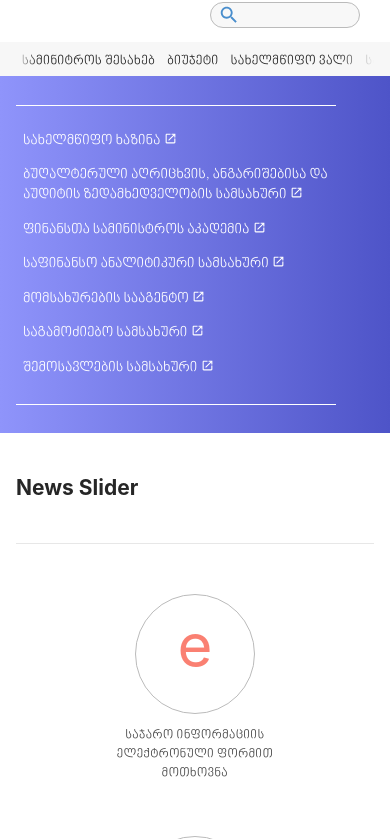
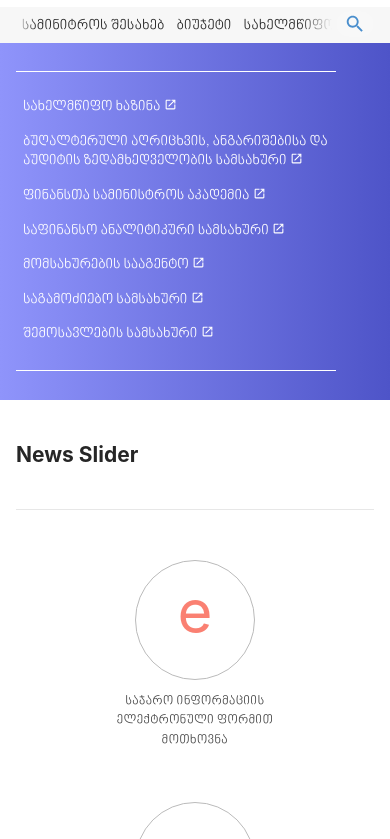
Before and after one commit to davidkvara/mof, a website built with Parcel: page index.html in a window 390 px wide. Shown: the part 94-933 px from the top of the page. Built offline with nearby package versions, Linux system fonts and the light colour scheme.

Commit message:
responsive navigation: test one

```diff
--- a/css/style.css
+++ b/css/style.css
@@ -138,6 +138,7 @@ a:focus {
 
 .nav {
   display: flex;
+  flex: 1;
   flex-wrap: nowrap;
 }
 
@@ -158,24 +159,27 @@ a:focus {
   -webkit-appearance: none;
   /* font-family: inherit; */
   /* font-size: 16px; */
+  width: 80px;
+  margin-left: 20px;
+  border: 1px solid transparent;
 
   padding: 2px 2px 2px 34px;
-  border: 1px solid #bbb;
   border-radius: 30px;
   color: #454545;
   background: url(../images/search-icon.svg) no-repeat 7px 1px;
-  transition: width 0.5s ease;
+  transition: 0.5s ease;
+  margin-left: 10px;
+  transition: 0.3s ease;
+  background-color: #f8f8f8;
   height: 26px;
-  width: 150px;
-  margin-left: 10px;
-  background-color: #f8f8f8;
-  transition: 0.3s ease;
+  border: 1px solid #bbb;
 }
 
 .search-box:focus {
-  background-color: #f9f9f9;
+  width: 150px;
   outline: 0;
-  border-color: #666;
+  border-color: #bbb;
+  background-color: #fff;
 }
 
 /* BANNER - HERO */
@@ -355,7 +359,7 @@ a:focus {
 @media (max-width: 1180px) {
   /* ნავიგაცია მორჩა */
   .navbar-container {
-    display: block;
+    align-items: flex-start;
   }
 
   .nav {
@@ -366,10 +370,11 @@ a:focus {
     flex: 1 1 auto;
   }
 
-  .search {
-    position: absolute;
-    right: 0;
-    top: -40px;
+  .search-box {
+    margin-top: 4px;
+    margin-left: 4px;
+    width: 36px;
+    border-color: transparent;
   }
 }
 
@@ -439,10 +444,6 @@ a:focus {
     top: 0;
   }
 
-  .search {
-    right: 4%;
-  }
-
   .services-container {
     grid-gap: 2rem;
   }
@@ -452,12 +453,7 @@ a:focus {
     margin: 0 auto;
   }
 
-  .header-top {
-    height: 136px;
-  }
-
   .nav a {
-    font-size: 13px;
     padding-left: 6px;
     padding-right: 6px;
   }
```
